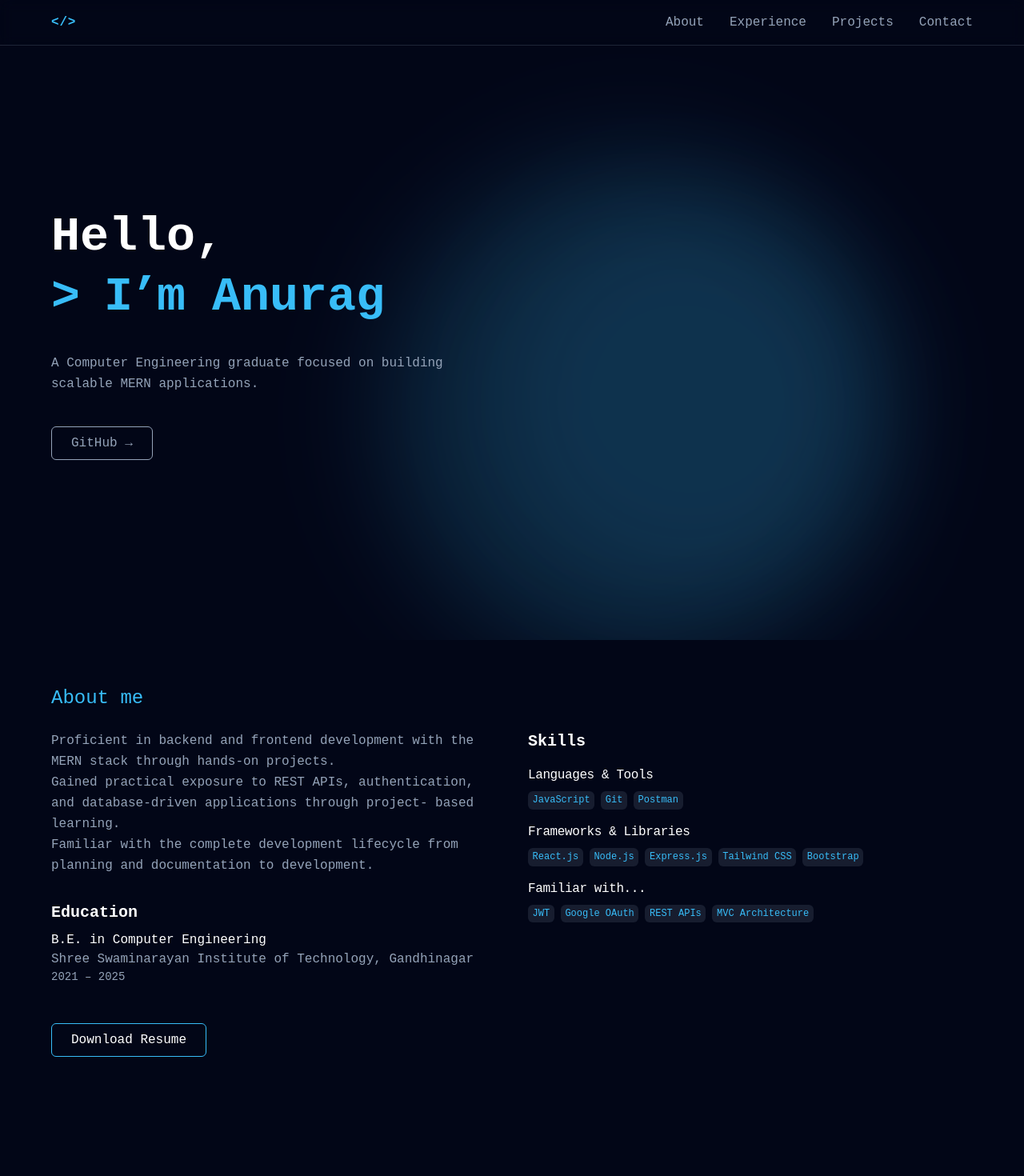
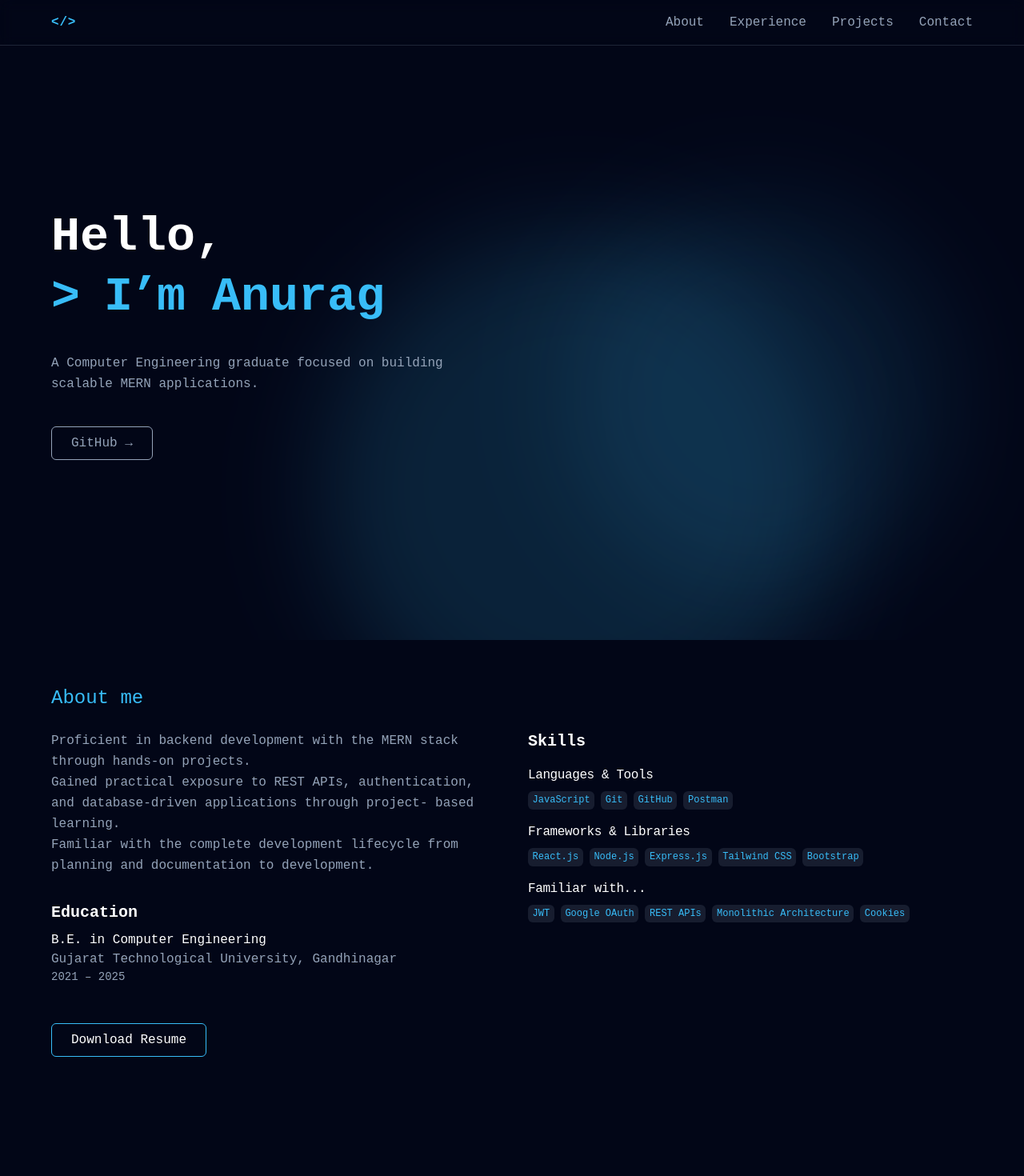
Before and after one commit to anuragkumar-git/anurag-portfolio, a React (Vite) app: page / in a window 1280 px wide. Shown: the top 1470 px of the page at 80% size. Built offline with nearby package versions, Linux system fonts and the light colour scheme.

Commit message:
feat(resume): update resume, fix bg

```diff
--- a/src/components/About.jsx
+++ b/src/components/About.jsx
@@ -19,7 +19,7 @@ export default function About() {
           {/* Summary */}
           <div>
             <p className="text-muted leading-relaxed">
-              Proficient in backend and frontend development with the MERN stack through hands-on projects.
+              Proficient in backend development with the MERN stack through hands-on projects.
               <br />
               Gained practical exposure to REST APIs, authentication, and
               database-driven applications through project- based learning.
@@ -34,7 +34,7 @@ export default function About() {
             <h3 className="text-xl font-semibold mb-2">Education</h3>
             <p className="font-medium">B.E. in Computer Engineering</p>
             <p className="text-muted">
-              Shree Swaminarayan Institute of Technology, Gandhinagar
+              Gujarat Technological University, Gandhinagar
             </p>
             <p className="text-sm text-muted">2021 – 2025</p>
           </div>
@@ -50,7 +50,7 @@ export default function About() {
                 Languages & Tools
               </p>
               <div className="flex flex-wrap gap-2">
-                {["JavaScript", "Git", "Postman"].map((s) => (
+                {["JavaScript", "Git", "GitHub", "Postman"].map((s) => (
                   <span key={s} className="tech-badge">
                     {s}
                   </span>
@@ -82,7 +82,7 @@ export default function About() {
                 Familiar with...
               </p>
               <div className="flex flex-wrap gap-2">
-                {["JWT", "Google OAuth", "REST APIs", "MVC Architecture"].map(
+                {["JWT", "Google OAuth", "REST APIs", "Monolithic Architecture", "Cookies"].map(
                   (s) => (
                     <span key={s} className="tech-badge">
                       {s}
@@ -98,7 +98,7 @@ export default function About() {
       {/* Download Button */}
       <div className="mt-12">
         <a
-          href={`${import.meta.env.BASE_URL}AnuragCv.pdf`}
+          href={`${import.meta.env.BASE_URL}Resume-ANURAG.pdf`}
           download
           className="inline-block border border-accent px-6 py-2 rounded-md hover:bg-accent hover:text-black transition"
         >
--- a/src/components/Background.jsx
+++ b/src/components/Background.jsx
@@ -7,12 +7,12 @@ export default function Background() {
     >
       {/* Orbit 1 */}
       <div className="absolute inset-0 flex items-center justify-center animate-[orbit_60s_linear_infinite]">
-        <div className="w-[40rem] h-[40rem] bg-accent/15 rounded-full blur-3xl translate-x-[12rem]" />
+        <div className="absolute top-1/4 left-1/4 w-160 h-160 bg-accent/15 rounded-full translate-x-48 blur-3xl" />
       </div>
 
       {/* Orbit 2 */}
       <div className="absolute inset-0 flex items-center justify-center animate-[orbit_90s_linear_infinite]">
-        <div className="w-[30rem] h-[30rem] bg-accent/10 rounded-full blur-3xl translate-x-[15rem]" />
+        <div className="absolute bottom-1/4 right-1/4 w-120 h-120 bg-accent/10 rounded-full translate-x-60 blur-3xl" />
       </div>
     </div>
   );
```
Also changed, not shown: 2 other files (tests, documents, lock files or other folders).
